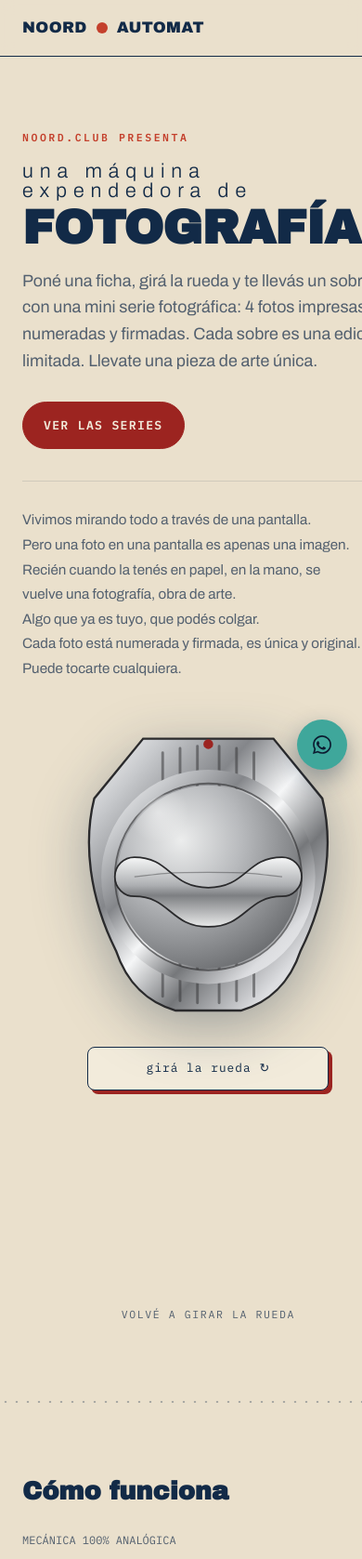
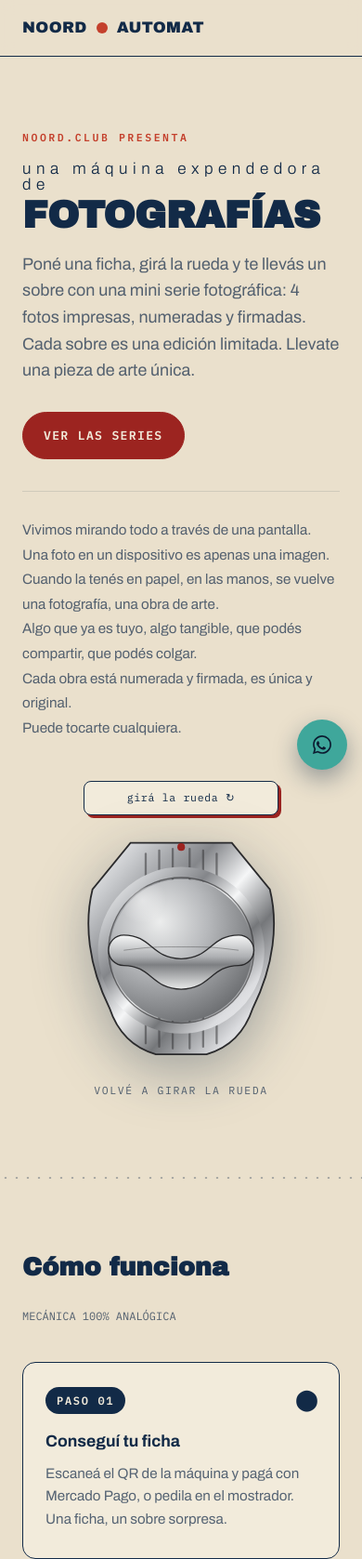
Before and after one commit to disneywar-cpu/noord-automat, a plain HTML site: page index.html in a window 390 px wide. Shown: the top 1677 px of the page at 93% size. Drawn offline with Linux system fonts and the light colour scheme.

Commit message:
fix: centrado mobile (h1 forzaba overflow), rueda/foto compactas y proporcionadas, orden mobile foto-arriba/rueda-abajo, textos manifiesto y sobre dorado

```diff
--- a/index.html
+++ b/index.html
@@ -77,7 +77,7 @@
   .hero{padding:72px 0 84px;overflow:hidden}
   .hero-grid{display:grid;grid-template-columns:1.15fr .85fr;gap:56px;align-items:center}
   @media(max-width:860px){.hero-grid{grid-template-columns:1fr;gap:44px}}
-  .hero h1{font-size:clamp(3.2rem,8.5vw,6.2rem);margin:14px 0 6px}
+  .hero h1{font-size:clamp(1.9rem,10.5vw,6.2rem);margin:14px 0 6px;overflow-wrap:break-word}
   .hero h1 .thin{font-family:'Archivo',sans-serif;font-weight:300;font-stretch:75%;display:block;font-size:.42em;letter-spacing:.32em;margin-bottom:6px}
   .hero p.lede{font-size:1.12rem;max-width:46ch;color:var(--ink-70);margin:18px 0 30px}
   .hero-manifesto{
@@ -100,9 +100,9 @@
   .btn.stamp{background:var(--rojo-maquina);border-color:var(--rojo-maquina)}
 
   /* ---------- la ficha giratoria (réplica de la rueda real) ---------- */
-  .ficha-zone{display:flex;flex-direction:column;align-items:center;gap:22px}
+  .ficha-zone{display:flex;flex-direction:column;align-items:center;gap:16px}
   .ficha{
-    --size:min(300px,72vw);
+    --size:min(230px,56vw);
     width:var(--size);
     cursor:pointer;user-select:none;
   }
@@ -124,28 +124,35 @@
   .fz-gloss{fill:url(#fzGloss);opacity:.5}
   .ticket{
     background:var(--bone);border:1.5px solid var(--ink);border-radius:8px;
-    padding:12px 20px;font-family:'IBM Plex Mono',monospace;font-size:.8rem;
-    letter-spacing:.08em;min-width:260px;text-align:center;
-    box-shadow:4px 4px 0 var(--rojo-maquina);
+    padding:8px 16px;font-family:'IBM Plex Mono',monospace;font-size:.72rem;
+    letter-spacing:.06em;min-width:210px;text-align:center;
+    box-shadow:3px 3px 0 var(--rojo-maquina);
   }
   .ticket b{color:var(--stamp)}
   .ficha-foto{
     width:132px;border-radius:3px;border:7px solid var(--bone);
     box-shadow:0 12px 26px rgba(18,42,71,.4);
     overflow:hidden;background:var(--bone);
-    display:flex;flex-direction:column;
+    display:none;flex-direction:column;
     opacity:0;transform:translateY(10px) scale(.9) rotate(-5deg);
     transition:opacity .45s ease, transform .45s cubic-bezier(.2,.9,.25,1.15);
   }
+  .ficha-foto.revealed{display:flex}
   .ficha-foto.show{opacity:1;transform:translateY(0) scale(1) rotate(-2deg)}
   .ficha-foto.landscape{width:200px}
   .ficha-foto.landscape .fphoto{height:113px}
+  @media(max-width:640px){
+    #fichaFoto{order:0}
+    #ticket{order:1}
+    #ficha{order:2}
+    .hint{order:3}
+  }
   .fphoto{width:100%;height:150px;background:var(--paper-deep)}
   .ficha-foto .fcap{
-    height:24px;flex:none;display:flex;align-items:center;justify-content:center;
-    font-family:'IBM Plex Mono',monospace;font-size:.56rem;letter-spacing:.05em;
-    text-transform:uppercase;color:var(--ink-70);text-align:center;padding:0 6px;
-    white-space:nowrap;overflow:hidden;text-overflow:ellipsis;
+    min-height:24px;flex:none;display:flex;align-items:center;justify-content:center;
+    font-family:'IBM Plex Mono',monospace;font-size:.54rem;letter-spacing:.04em;
+    text-transform:uppercase;color:var(--ink-70);text-align:center;padding:5px 6px;
+    line-height:1.35;
   }
   .hint{font-size:.72rem;color:var(--ink-70);font-family:'IBM Plex Mono',monospace;letter-spacing:.14em;text-transform:uppercase}
 
@@ -426,10 +433,10 @@
           <a class="btn stamp" href="#/#series">Ver las series</a>
         </div>
         <p class="hero-manifesto">Vivimos mirando todo a través de una pantalla.
-Pero una foto en una pantalla es apenas una imagen.
-Recién cuando la tenés en papel, en la mano, se vuelve una fotografía, obra de arte.
-Algo que ya es tuyo, que podés colgar.
-Cada foto está numerada y firmada, es única y original.
+Una foto en un dispositivo es apenas una imagen.
+Cuando la tenés en papel, en las manos, se vuelve una fotografía, una obra de arte.
+Algo que ya es tuyo, algo tangible, que podés compartir, que podés colgar.
+Cada obra está numerada y firmada, es única y original.
 Puede tocarte cualquiera.</p>
       </div>
       <div class="ficha-zone">
@@ -547,7 +554,7 @@ Puede tocarte cualquiera.</p>
       <div class="gold-coin">🪙</div>
       <div style="flex:1;min-width:260px">
         <h3>Hay un sobre dorado.</h3>
-        <p>Dentro de los sobres se esconde algo más grande: una copia de exhibición firmada. Si te toca, ya es tuya, nos escribís y la retirás. Suerte.</p>
+        <p>Dentro de los sobres se esconde algo más grande: una copia de exhibición 20x30 enmarcada. Si te toca, ya es tuya, nos escribís y la retirás. Suerte.</p>
       </div>
     </div>
   </div>
@@ -787,6 +794,7 @@ function parseCode(raw){
       fphoto.style.backgroundSize = "cover";
       fphoto.style.backgroundPosition = "center";
       foto.classList.toggle("landscape", fotoPick.orientation === "landscape");
+      foto.classList.add("revealed");
       foto.querySelector(".fcap").textContent = fotoPick.titulo;
       requestAnimationFrame(()=>requestAnimationFrame(()=>foto.classList.add("show")));
     }, 480);
```
